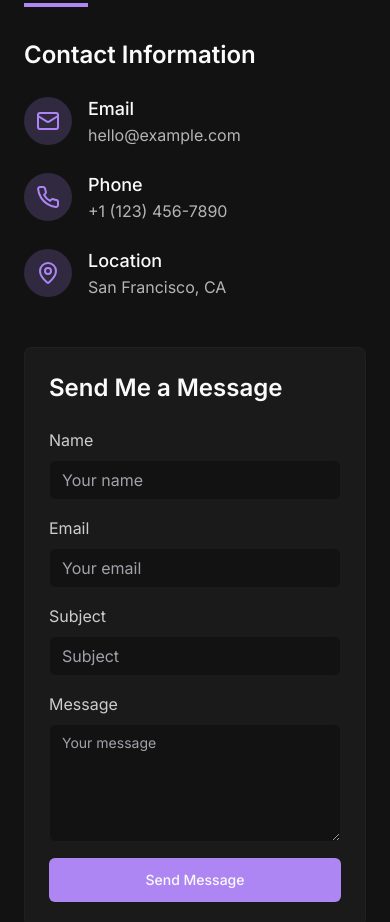
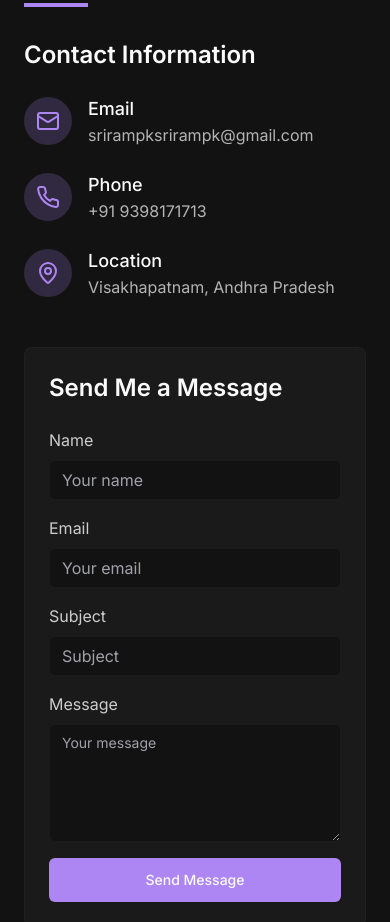
Before and after one commit to polamarasettyvarunkalisriram/portfolio, a React (Vite) app: page / in a window 390 px wide. Shown: the part 5440-6362 px from the top of the page. Built offline with nearby package versions, Linux system fonts and the light colour scheme.

Commit message:
Update contact information
Update email, phone number and address in the contact section.

```diff
--- a/src/components/Contact.tsx
+++ b/src/components/Contact.tsx
@@ -20,10 +20,10 @@ const Contact = () => {
               <div>
                 <h4 className="text-lg font-medium">Email</h4>
                 <a
-                  href="mailto:hello@example.com"
+                  href="mailto:srirampksrirampk@gmail.com"
                   className="text-foreground/70 hover:text-primary transition-colors"
                 >
-                  hello@example.com
+                  srirampksrirampk@gmail.com
                 </a>
               </div>
             </div>
@@ -34,10 +34,10 @@ const Contact = () => {
               <div>
                 <h4 className="text-lg font-medium">Phone</h4>
                 <a
-                  href="tel:+11234567890"
+                  href="tel:+919398171713"
                   className="text-foreground/70 hover:text-primary transition-colors"
                 >
-                  +1 (123) 456-7890
+                  +91 9398171713
                 </a>
               </div>
             </div>
@@ -48,7 +48,7 @@ const Contact = () => {
               <div>
                 <h4 className="text-lg font-medium">Location</h4>
                 <p className="text-foreground/70">
-                  San Francisco, CA
+                  Visakhapatnam, Andhra Pradesh
                 </p>
               </div>
             </div>
```
